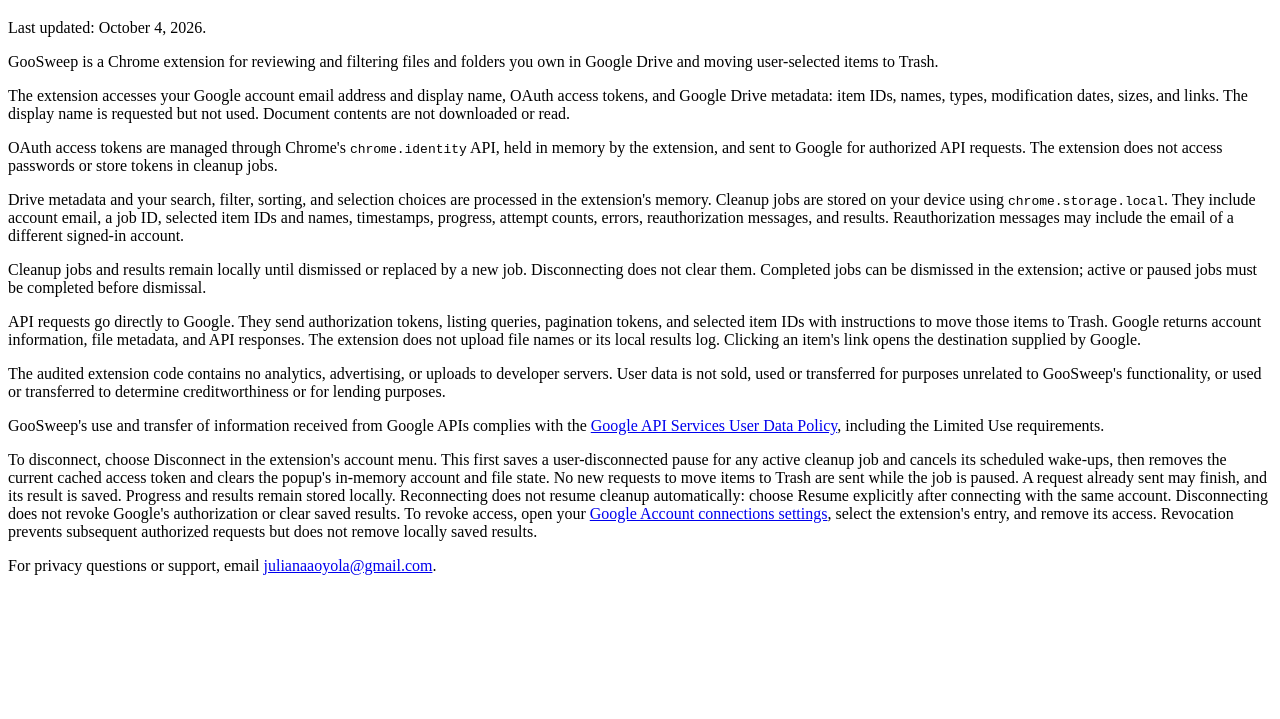
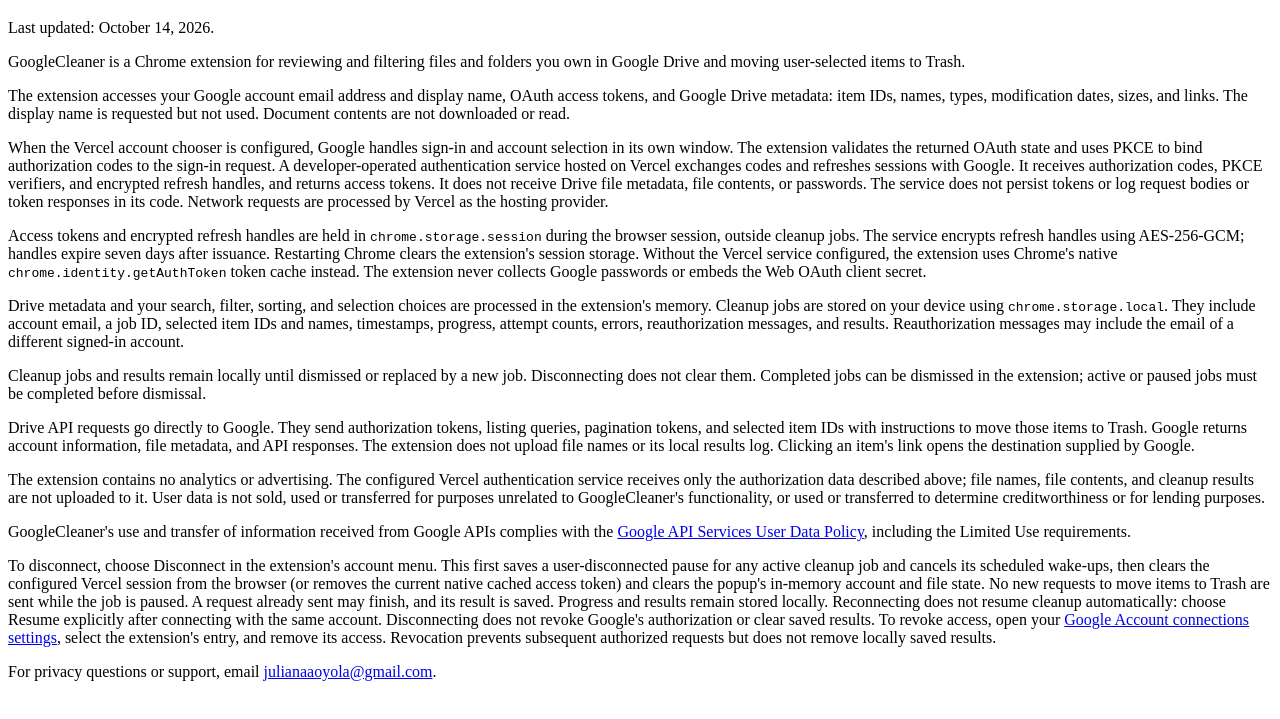
Before and after one commit to julsoyola/googleCleaner, a browser extension: page privacy.html in a window 1280 px wide. Shown: the part 61-780 px from the top of the page. Drawn offline with Linux system fonts and the light colour scheme.

Commit message:
Document Vercel auth setup and privacy changes

```diff
--- a/privacy.html
+++ b/privacy.html
@@ -2,21 +2,35 @@
 <html lang="en">
 <head>
   <meta charset="UTF-8">
-  <title>GooSweep - Privacy Policy</title>
+  <title>GoogleCleaner - Privacy Policy</title>
   <meta name="viewport" content="width=device-width, initial-scale=1.0">
 </head>
 <body>
   <h1>Privacy Policy</h1>
-  <p>Last updated: October 4, 2026.</p>
-  <p>GooSweep is a Chrome extension for reviewing and filtering files and folders
+  <p>Last updated: October 14, 2026.</p>
+  <p>GoogleCleaner is a Chrome extension for reviewing and filtering files and folders
      you own in Google Drive and moving user-selected items to Trash.</p>
   <p>The extension accesses your Google account email address and display name, OAuth
      access tokens, and Google Drive metadata: item IDs, names, types, modification
      dates, sizes, and links. The display name is requested but not used. Document
      contents are not downloaded or read.</p>
-  <p>OAuth access tokens are managed through Chrome's <code>chrome.identity</code> API,
-     held in memory by the extension, and sent to Google for authorized API requests.
-     The extension does not access passwords or store tokens in cleanup jobs.</p>
+  <p>When the Vercel account chooser is configured, Google handles sign-in and
+     account selection in its own window. The extension validates the returned
+     OAuth state and uses PKCE to bind authorization codes to the sign-in request.
+     A developer-operated authentication service hosted on Vercel exchanges codes
+     and refreshes sessions with Google. It receives authorization codes, PKCE
+     verifiers, and encrypted refresh handles, and returns access tokens. It does
+     not receive Drive file metadata, file contents, or passwords. The service
+     does not persist tokens or log request bodies or token responses in its code.
+     Network requests are processed by Vercel as the hosting provider.</p>
+  <p>Access tokens and encrypted refresh handles are held in
+     <code>chrome.storage.session</code> during the browser session, outside
+     cleanup jobs. The service encrypts refresh handles using AES-256-GCM; handles
+     expire seven days after issuance. Restarting Chrome clears the extension's
+     session storage. Without the Vercel service configured, the extension uses
+     Chrome's native <code>chrome.identity.getAuthToken</code> token cache instead.
+     The extension never collects Google passwords or embeds the Web OAuth client
+     secret.</p>
   <p>Drive metadata and your search, filter, sorting, and selection choices are
      processed in the extension's memory. Cleanup jobs are stored on your device
      using <code>chrome.storage.local</code>. They include account email, a job ID,
@@ -26,22 +40,24 @@
   <p>Cleanup jobs and results remain locally until dismissed or replaced by a new
      job. Disconnecting does not clear them. Completed jobs can be dismissed in
      the extension; active or paused jobs must be completed before dismissal.</p>
-  <p>API requests go directly to Google. They send authorization tokens, listing
+  <p>Drive API requests go directly to Google. They send authorization tokens, listing
      queries, pagination tokens, and selected item IDs with instructions to move
      those items to Trash. Google returns account information, file metadata, and
      API responses. The extension does not upload file names or its local results
      log. Clicking an item's link opens the destination supplied by Google.</p>
-  <p>The audited extension code contains no analytics, advertising, or uploads to
-     developer servers. User data is not sold, used or transferred for purposes
-     unrelated to GooSweep's functionality, or used or transferred to
+  <p>The extension contains no analytics or advertising. The configured Vercel
+     authentication service receives only the authorization data described above;
+     file names, file contents, and cleanup results are not uploaded to it. User data is not sold, used or transferred for purposes
+     unrelated to GoogleCleaner's functionality, or used or transferred to
      determine creditworthiness or for lending purposes.</p>
-  <p>GooSweep's use and transfer of information received from Google APIs
+  <p>GoogleCleaner's use and transfer of information received from Google APIs
      complies with the <a href="https://developers.google.com/terms/api-services-user-data-policy">Google API Services User Data Policy</a>,
      including the Limited Use requirements.</p>
   <p>To disconnect, choose Disconnect in the extension's account menu. This first
      saves a user-disconnected pause for any active cleanup job and cancels its
-     scheduled wake-ups, then removes the current cached access token and clears
-     the popup's in-memory account and file state. No new requests to move items
+     scheduled wake-ups, then clears the configured Vercel session from the browser (or removes the
+     current native cached access token) and clears the popup's in-memory account
+     and file state. No new requests to move items
      to Trash are sent while the job is paused. A request
      already sent may finish, and its result is saved. Progress and results remain
      stored locally. Reconnecting does not resume cleanup automatically: choose
```
Also changed, not shown: README.md, auth-backend/README.md (added), extension/README.md.
